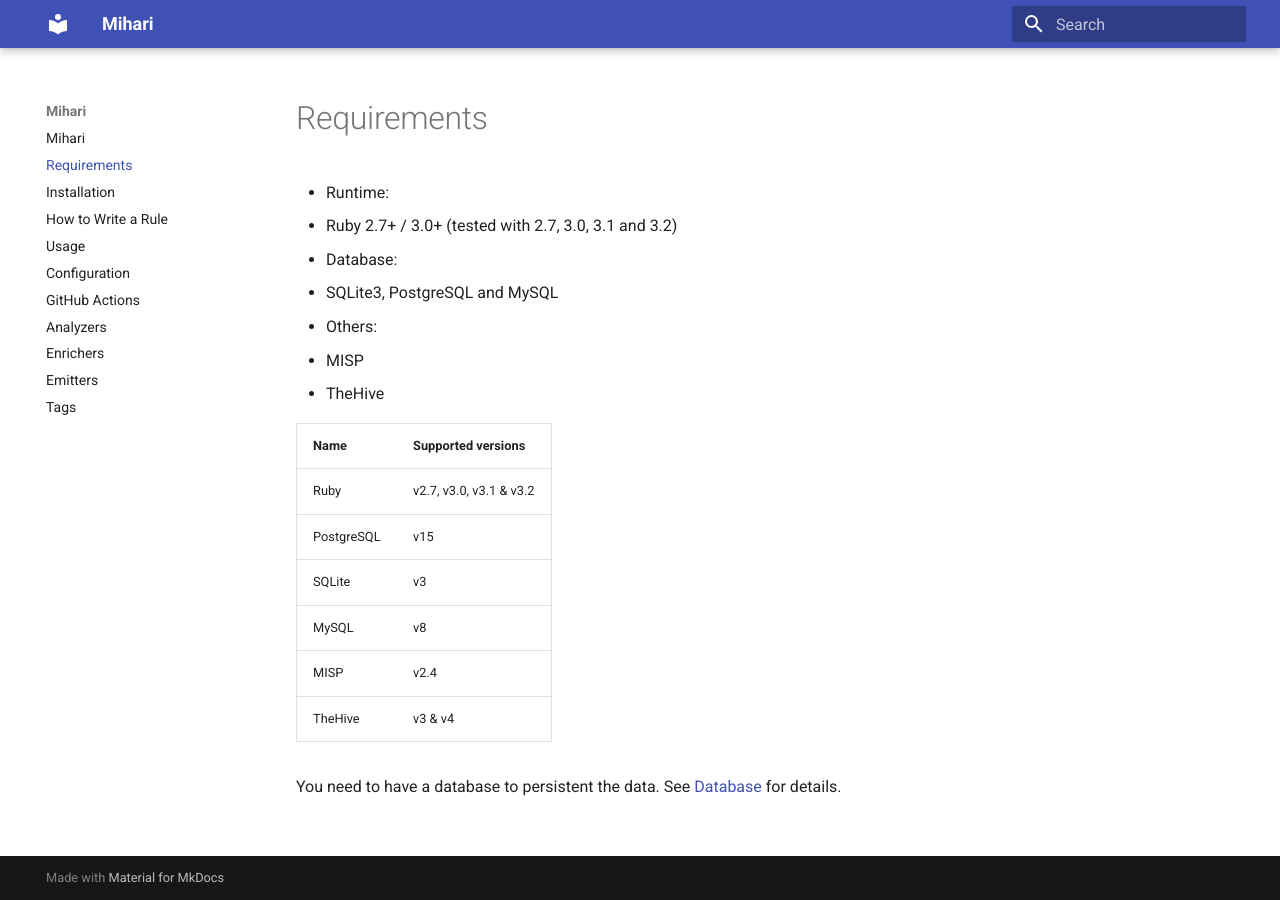
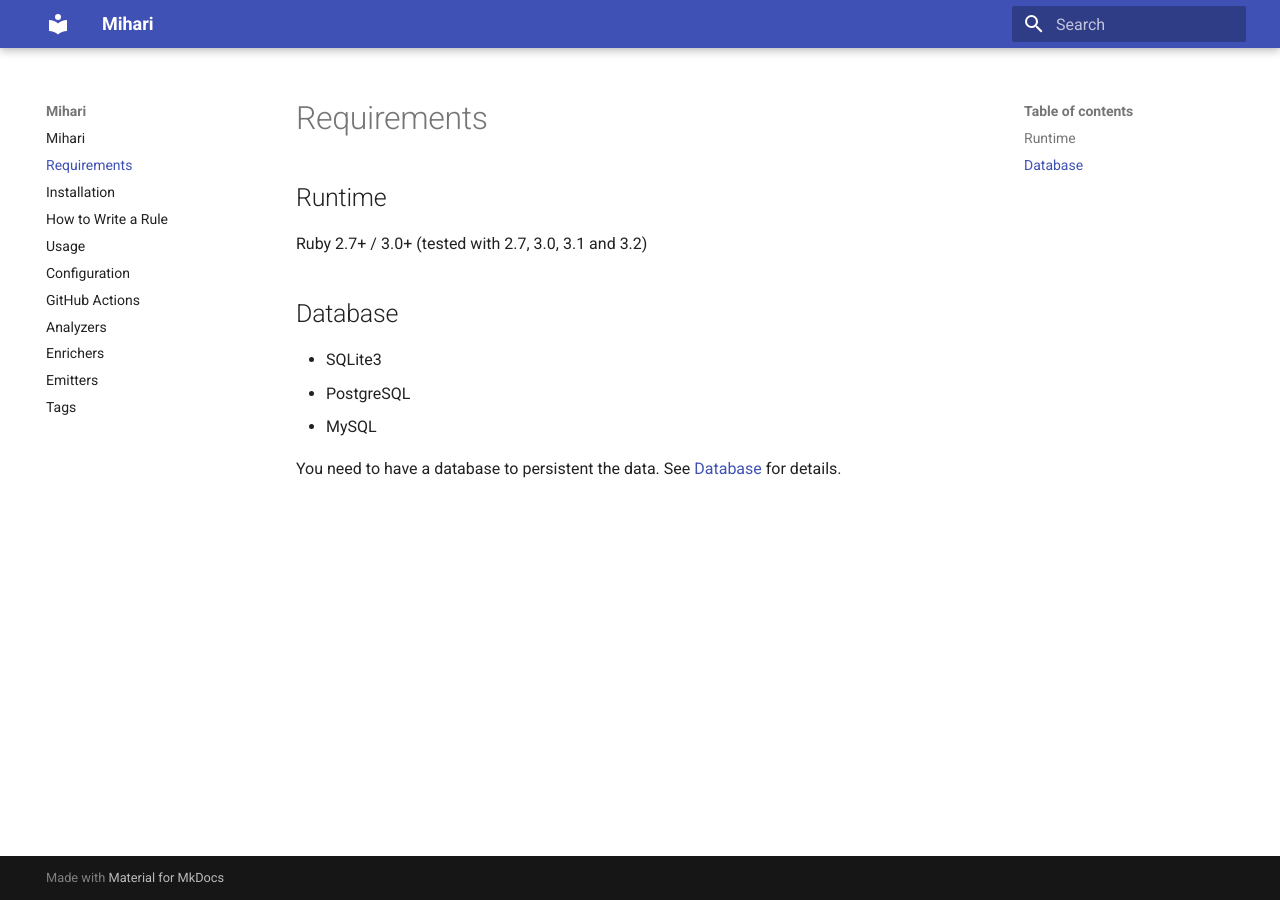
Before and after one commit to ninoseki/mihari, an MkDocs documentation site: the page built from docs/requirements.md, in a window 1280 px wide. Built offline with MkDocs 1.6.1 and Material for MkDocs 9.7.7, drawn with Linux system fonts in a browser that asks for light colours.

Commit message:
docs: update docs [skip ci]

```diff
--- a/docs/requirements.md
+++ b/docs/requirements.md
@@ -1,20 +1,13 @@
 # Requirements
 
-- Runtime:
-  - Ruby 2.7+ / 3.0+ (tested with 2.7, 3.0, 3.1 and 3.2)
-- Database:
-  - SQLite3, PostgreSQL and MySQL
-- Others:
-  - MISP
-  - TheHive
+## Runtime
 
-| Name       | Supported versions      |
-| ---------- | ----------------------- |
-| Ruby       | v2.7, v3.0, v3.1 & v3.2 |
-| PostgreSQL | v15                     |
-| SQLite     | v3                      |
-| MySQL      | v8                      |
-| MISP       | v2.4                    |
-| TheHive    | v3 & v4                 |
+Ruby 2.7+ / 3.0+ (tested with 2.7, 3.0, 3.1 and 3.2)
+
+## Database
+
+- SQLite3
+- PostgreSQL
+- MySQL
 
 You need to have a database to persistent the data. See [Database](./emitters/database.md) for details.
```
Also changed, not shown: docs/emitters/misp.md (+1 -1 lines).
